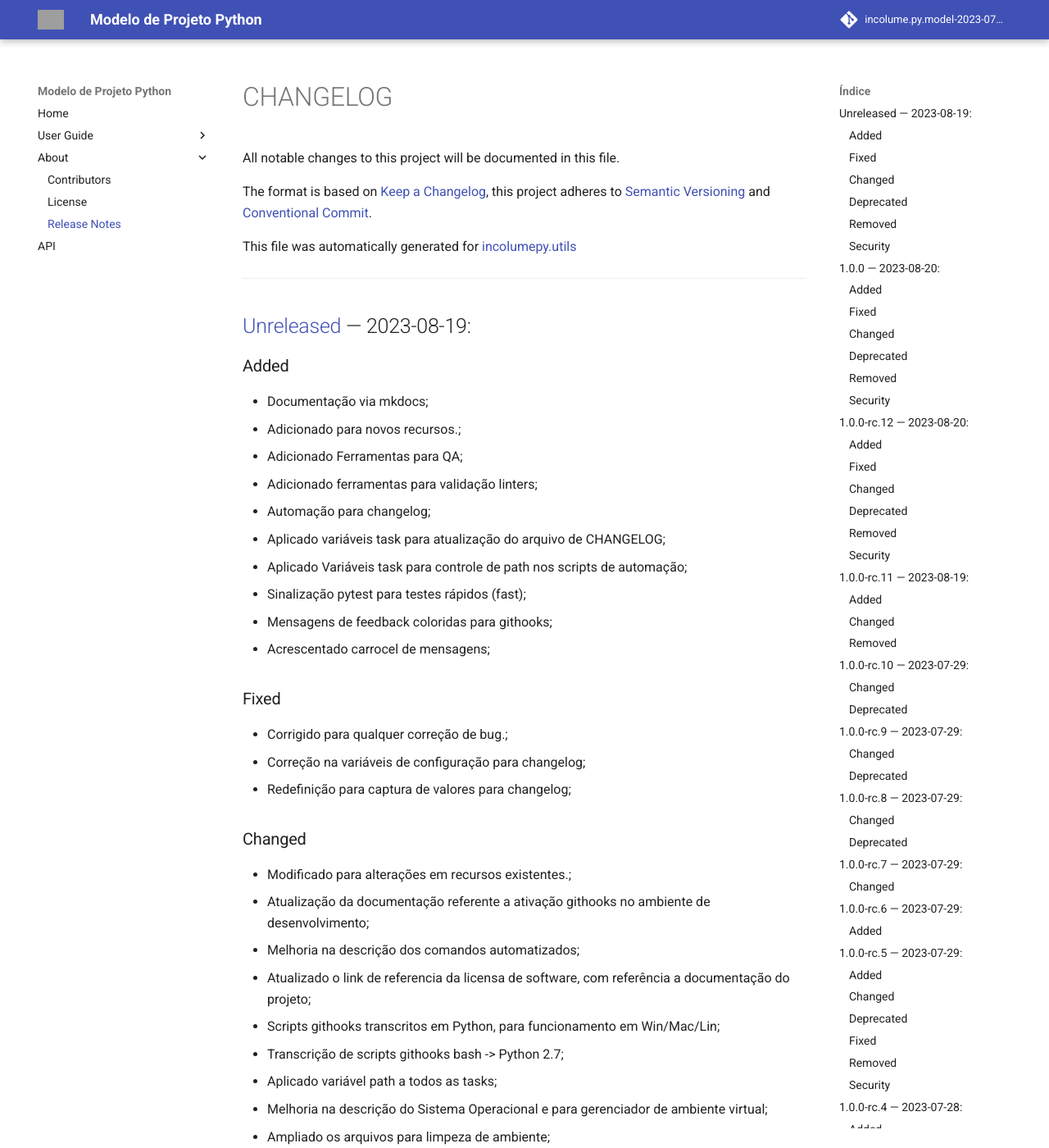
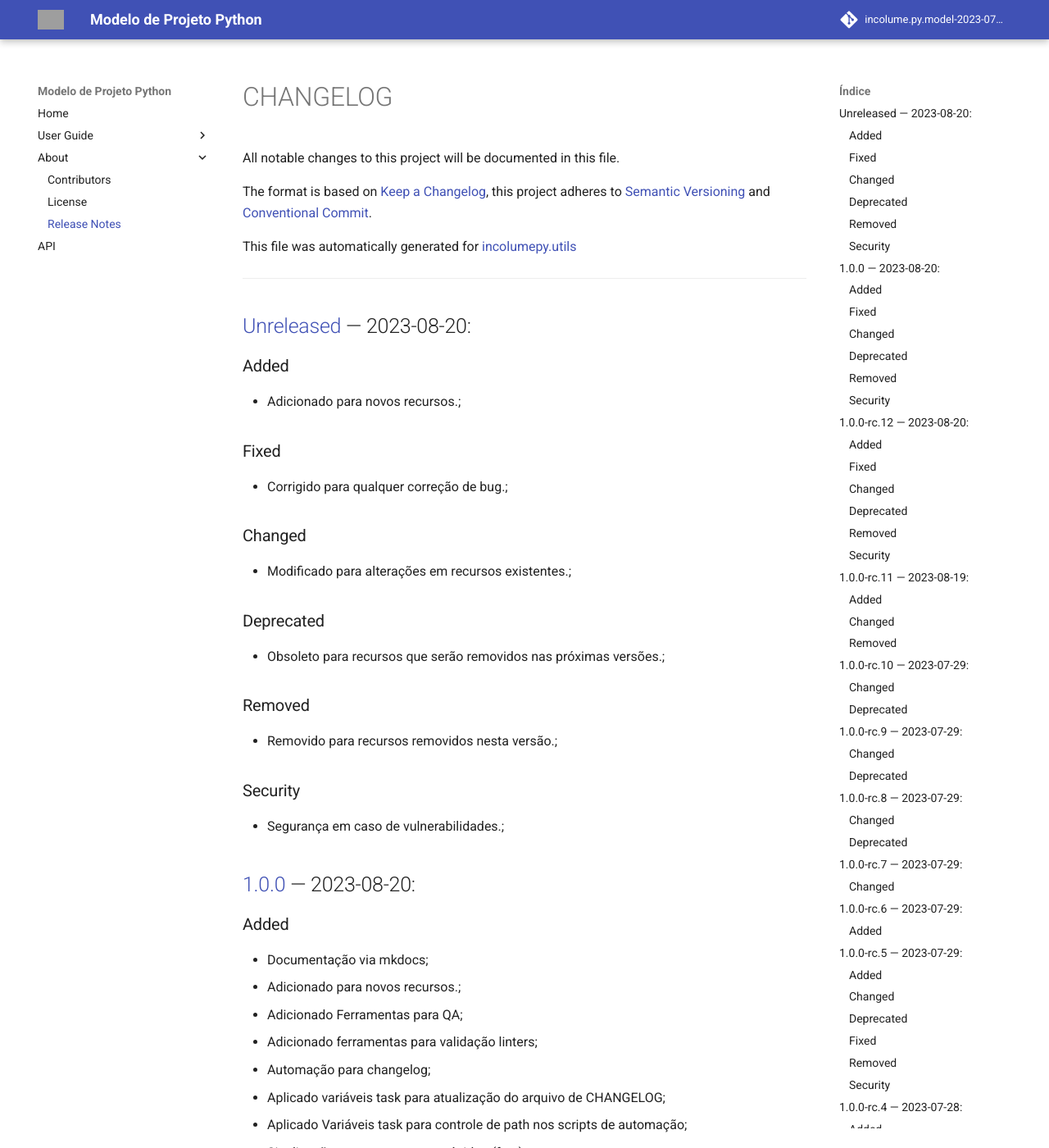
Before and after one commit to incolume-treinamentos/incolume.py.model-2023-07-05, an MkDocs documentation site: the page built from docs/about/CHANGELOG.md, in a window 1280 px wide and 1400 px high. Shown: the whole window at 82% size. Built offline with MkDocs 1.6.1 and Material for MkDocs 9.7.7, drawn with Linux system fonts in a browser that asks for light colours; comment, search, counter and statistics services are not loaded; some of the changed text lies outside the part shown; grey boxes are pictures that could not be loaded.

Commit message:
chore: #0 atualização do CHANGELOG

```diff
--- a/docs/about/CHANGELOG.md
+++ b/docs/about/CHANGELOG.md
@@ -10,44 +10,19 @@ This file was automatically generated for [incolumepy.utils](https://gitlab.com/
 ---
 
 
-## [Unreleased]	 &#8212; 	2023-08-19:
+## [Unreleased]	 &#8212; 	2023-08-20:
 ### Added
-  - Documentação via mkdocs;
   - Adicionado para novos recursos.;
-  - Adicionado Ferramentas para QA;
-  - Adicionado ferramentas para validação linters;
-  - Automação para changelog;
-  - Aplicado variáveis task para atualização do arquivo de CHANGELOG;
-  - Aplicado Variáveis task para controle de path nos scripts de automação;
-  - Sinalização pytest para testes rápidos (fast);
-  - Mensagens de feedback coloridas para githooks;
-  - Acrescentado carrocel de mensagens;
 ### Fixed
   - Corrigido para qualquer correção de bug.;
-  - Correção na variáveis de configuração para changelog;
-  - Redefinição para captura de valores para changelog;
 ### Changed
   - Modificado para alterações em recursos existentes.;
-  - Atualização da documentação referente a ativação githooks no ambiente de desenvolvimento;
-  - Melhoria na descrição dos comandos automatizados;
-  - Atualizado o link de referencia da licensa de software, com referência a documentação do projeto;
-  - Scripts githooks transcritos em Python, para funcionamento em Win/Mac/Lin;
-  - Transcrição de scripts githooks bash -> Python 2.7;
-  - Aplicado variável path a todos as tasks;
-  - Melhoria na descrição do Sistema Operacional e para gerenciador de ambiente virtual;
-  - Ampliado os arquivos para limpeza de ambiente;
-  - Documentação atualizada;
 ### Deprecated
   - Obsoleto para recursos que serão removidos nas próximas versões.;
-  - Remover configuração para setup de ambiente virtual;
 ### Removed
   - Removido para recursos removidos nesta versão.;
-  - Desativado o commit para coverage_report via task;
-  - Coverage_report retirado do versionamento;
-  - Removido link na documentação apontando para estrutura git de desenvolvimento;
 ### Security
   - Segurança em caso de vulnerabilidades.;
-  - Adicionado ferramenta para Securança de software;
 
 ## [1.0.0]	 &#8212; 	2023-08-20:
 ### Added
```
